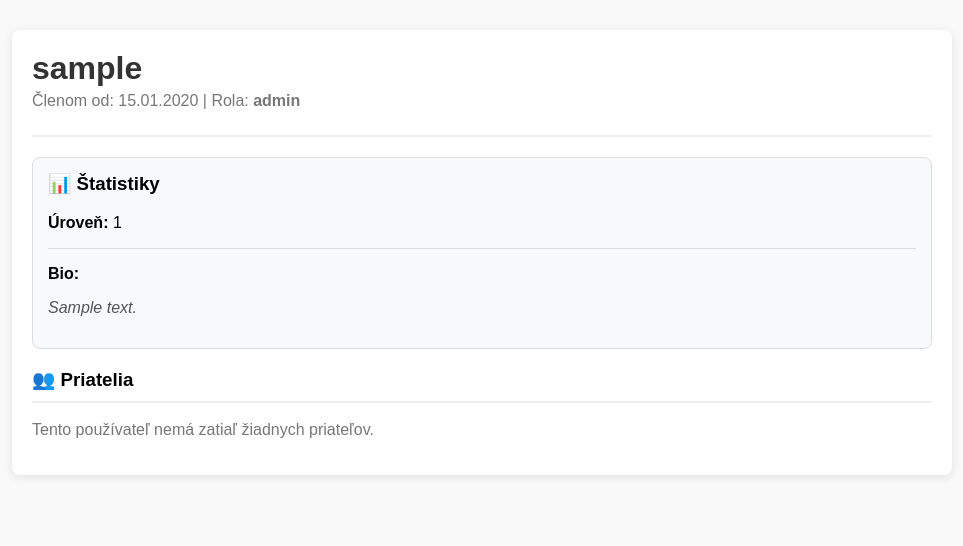
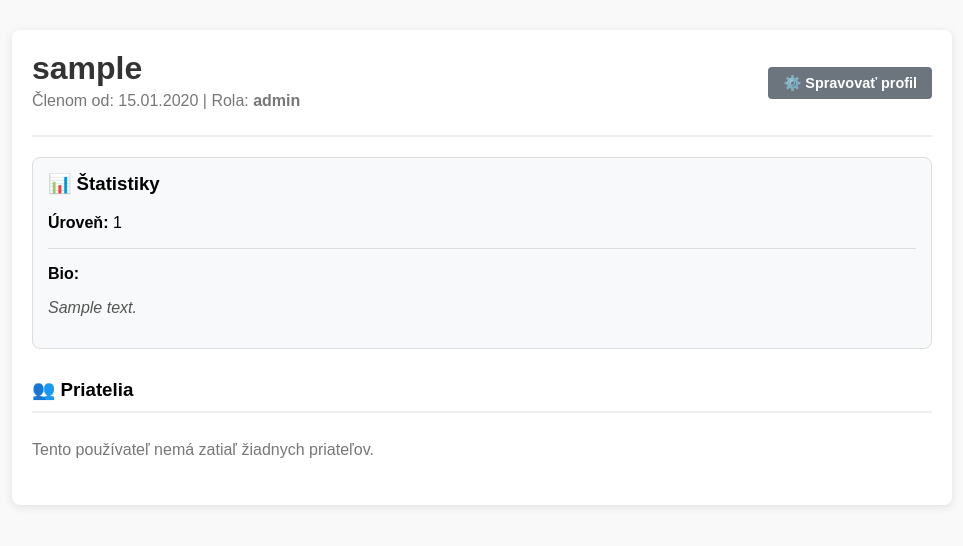
Before and after one commit to calex404/VoidWave-web_application, a Django app: page /profily/1/ in a window 1280 px wide. Shown: the part 50-596 px from the top of the page, without its empty margins (158-1121 px from the left). Run offline with Django 5.2, Linux system fonts and the light colour scheme; a user stored in the database is signed in; tables that the repository leaves empty hold one stand-in row (values such as "Sample post").

Commit message:
friendships solved

```diff
--- a/core/templates/core/profil_detail.html
+++ b/core/templates/core/profil_detail.html
@@ -17,6 +17,9 @@
             border-bottom: 2px solid #eee;
             padding-bottom: 20px;
             margin-bottom: 20px;
+            display: flex;
+            justify-content: space-between;
+            align-items: center;
         }
         .stats-box {
             background-color: #f8f9fa;
@@ -25,6 +28,26 @@
             border: 1px solid #ddd;
             margin-bottom: 20px;
         }
+        /* Tlačidlo pre majiteľa profilu (Na Dashboard) */
+        .btn-settings {
+            text-decoration: none;
+            background-color: #6c757d;
+            color: white;
+            padding: 8px 15px;
+            border-radius: 4px;
+            font-size: 0.9em;
+            font-weight: bold;
+        }
+        .btn-settings:hover { background-color: #5a6268; }
+
+        /* Odkazy na priateľov v zozname */
+        .friend-link {
+            text-decoration: none;
+            font-weight: bold;
+            color: #6f42c1;
+            font-size: 1.1em;
+        }
+        .friend-link:hover { text-decoration: underline; }
     </style>
 </head>
 <body>
@@ -34,11 +57,21 @@
     <div class="container">
 
         <div class="header-section">
-            <h1 style="margin: 0; color: #333;">{{ profil.nickname }}</h1>
-            <p style="color: #777; margin: 5px 0;">
-                Členom od: {{ profil.datum_registracie|date:"d.m.Y" }}
-                {% if profil.rola %} | Rola: <strong>{{ profil.rola.nazov_role }}</strong>{% endif %}
-            </p>
+            <div>
+                <h1 style="margin: 0; color: #333;">{{ profil.nickname }}</h1>
+                <p style="color: #777; margin: 5px 0;">
+                    Členom od: {{ profil.datum_registracie|date:"d.m.Y" }}
+                    {% if profil.rola %} | Rola: <strong>{{ profil.rola.nazov_role }}</strong>{% endif %}
+                </p>
+            </div>
+
+            {% if request.user.profil == profil %}
+                <div>
+                    <a href="{% url 'dashboard' %}" class="btn-settings">
+                        ⚙️ Spravovať profil
+                    </a>
+                </div>
+            {% endif %}
         </div>
 
         <div class="stats-box">
@@ -51,20 +84,26 @@
             </p>
         </div>
 
-        <h3 style="border-bottom: 2px solid #eee; padding-bottom: 10px;">👥 Priatelia</h3>
+        <h3 style="border-bottom: 2px solid #eee; padding-bottom: 10px; margin-top: 30px;">👥 Priatelia</h3>
+
         {% if priatelia %}
             <ul style="list-style: none; padding: 0;">
                 {% for p in priatelia %}
                     <li style="padding: 10px; border-bottom: 1px solid #eee;">
+
                         <a href="{% if p.profil1 == profil %}{% url 'profil_detail' p.profil2.id %}{% else %}{% url 'profil_detail' p.profil1.id %}{% endif %}"
-                           style="text-decoration: none; font-weight: bold; color: #6f42c1;">
-                            {% if p.profil1 == profil %}{{ p.profil2.nickname }}{% else %}{{ p.profil1.nickname }}{% endif %}
+                           class="friend-link">
+                            {% if p.profil1 == profil %}
+                                {{ p.profil2.nickname }}
+                            {% else %}
+                                {{ p.profil1.nickname }}
+                            {% endif %}
                         </a>
                     </li>
                 {% endfor %}
             </ul>
         {% else %}
-            <p style="color: #777;">Tento používateľ nemá zatiaľ žiadnych priateľov.</p>
+            <p style="color: #777; padding: 10px 0;">Tento používateľ nemá zatiaľ žiadnych priateľov.</p>
         {% endif %}
 
     </div>
--- a/core/views.py
+++ b/core/views.py
@@ -31,12 +31,35 @@ def profil_list_view(request):
     return render(request, 'core/profil_list.html', context)
 
 def find_priatelov_view(request):
-    """2. HĽADANIE (Zoznam s tlačidlami 'Pridať')"""
-    # Vylúčime seba zo zoznamu
-    profily = Profil.objects.exclude(user=request.user)
+    """2. HĽADANIE (Zoznam s tlačidlami 'Pridať') - Vylučuje existujúcich priateľov."""
+    if not request.user.is_authenticated:
+        return redirect('login')
+
+    hladany_profil = request.user.profil
+
+    # --- 1. Zostavíme zoznam ID priateľov a vlastného ID ---
+
+    # Nájdi všetky POTVRDENÉ vzťahy, kde figuruje aktuálny profil
+    priatelia_vztahy = Priatelstvo.objects.filter(
+        Q(profil1=hladany_profil) | Q(profil2=hladany_profil),
+        stav='accepted'
+    )
+
+    # Vytvoríme list ID na vylúčenie (vrátane vlastného ID)
+    priatelia_ids = [hladany_profil.id]
+    for vztah in priatelia_vztahy:
+        # Určíme, kto je ten druhý a pridáme ho do listu
+        if vztah.profil1 == hladany_profil:
+            priatelia_ids.append(vztah.profil2.id)
+        else:
+            priatelia_ids.append(vztah.profil1.id)
+
+    # 2. Vylúčime priateľov a mňa zo zoznamu výsledkov
+    profily = Profil.objects.all().exclude(id__in=priatelia_ids)
+
     context = {
         'profily': profily,
-        'hladame_priatelov': True   # <--- Tlačidlá viditeľné
+        'hladame_priatelov': True,  # Zobrazí tlačidlá v HTML
     }
     return render(request, 'core/profil_list.html', context)
 
@@ -47,35 +70,24 @@ def find_priatelov_view(request):
 def profil_detail_view(request, profil_id):
     profil = get_object_or_404(Profil, id=profil_id)
 
-    # Získame priateľov a žiadosti (logika ostáva)
-    priatelia = Priatelstvo.objects.filter(
-        Q(profil1=profil) | Q(profil2=profil),
-        stav='accepted'
-    )
-    ziadosti = Priatelstvo.objects.filter(
-        profil2=profil,
-        stav='pending'
+    # 1. Nájdi všetky vzťahy, kde figuruje tento profil (priatelia aj čakajúci)
+    vsetky_vztahy = Priatelstvo.objects.filter(
+        Q(profil1=profil) | Q(profil2=profil)
     )
 
-    # Získanie notifikácií (Len ak pozerám SVOJ profil)
-    oznamenia_list = []
-    if request.user.profil == profil:
-        # Načítame záznamy, zoradené podľa dátumu odoslania
-        odoslania = Odoslanie.objects.filter(prijemca=profil).order_by('-datum_odoslania')
-        for o in odoslania:
-            oznamenia_list.append({
-                'oznamenie': o.oznamenie,
-                'datum_odoslania': o.datum_odoslania,
-                'datum_precitania': o.datum_precitania
-            })
+    # 2. Vyfiltruj len tie, ktoré sú POTVRDENÉ
+    priatelia = vsetky_vztahy.filter(stav='accepted')
+
+    # --- FINÁLNY DEBUG CHECK ---
+    print(f"\n--- ZOBRAZENIE PRIATEĽOV ---")
+    print(f"Hľadaný profil: {profil.nickname}")
+    print(f"NAŠLO V DB (prijatých): {priatelia.count()}")
+    print("---------------------------\n")
 
     context = {
         'profil': profil,
-        'priatelia': priatelia,
-        'ziadosti': ziadosti,
-        'oznamenia_list': oznamenia_list
+        'priatelia': priatelia, # Toto posielame do HTML
     }
-    # TOTO renderuje správnu šablónu s profilom
     return render(request, 'core/profil_detail.html', context)
 
 # 💥 CHÝBAJÚCA FUNKCIA: PROFIL EDIT VIEW (Pridaná) 💥
@@ -147,30 +159,37 @@ def send_friend_request(request, profil_id):
     return redirect('find_priatelov')
 
 def accept_friend_request(request, request_id):
-    """Bezpečné prijatie žiadosti."""
+    """Prijme žiadosť, vytvorí/opraví Priateľstvo a zmaže notifikáciu."""
     if not request.user.is_authenticated: return redirect('login')
 
     ziadost = get_object_or_404(FriendRequest, id=request_id)
 
     if ziadost.pre_koho == request.user.profil:
 
-        # 1. Zoraď profily podľa ID (menšie ID bude vždy profil1)
-        # Toto zabráni duplicitám typu A-B vs B-A
+        # 1. Zoraď profily podľa ID, aby sme našli existujúci záznam v Priatelstvo
         p1, p2 = sorted([ziadost.od_koho, ziadost.pre_koho], key=lambda x: x.id)
 
-        # 2. Skúsime vytvoriť priateľstvo (ak už existuje, nič sa nestane)
-        # Používame filter() a exists(), aby sme predišli IntegrityError
-        if not Priatelstvo.objects.filter(profil1=p1, profil2=p2).exists():
-            Priatelstvo.objects.create(profil1=p1, profil2=p2, stav='accepted')
+        # 2. Nájdeme alebo vytvoríme záznam v Priatelstvo a nastavíme ho na 'accepted'
 
-        # 3. Zmažeme žiadosť
+        # AK už existuje pending záznam (čo by sa nemalo stať, ale pre istotu)
+        priatelstvo_obj, created = Priatelstvo.objects.get_or_create(
+            profil1=p1,
+            profil2=p2,
+            # defaults sa použije len pri created=True
+            defaults={'stav': 'accepted'}
+        )
+
+        # AK bol nájdený (created=False), alebo AK bol práve vytvorený a má stav 'pending', aktualizujeme ho
+        if priatelstvo_obj.stav != 'accepted':
+             priatelstvo_obj.stav = 'accepted'
+             priatelstvo_obj.save()
+
+        # 3. Zmažeme žiadosť (notifikáciu)
         ziadost.delete()
 
         messages.success(request, f"Teraz si priateľ s {ziadost.od_koho.nickname}!")
 
-    return redirect('oznamenie_list')
-
-    # Vrátime sa do Oznámení (kde sme klikli na tlačidlo)
+    # Vrátime sa do Oznámení
     return redirect('oznamenie_list')
 
 def reject_friend_request(request, request_id):
@@ -355,16 +374,31 @@ def oznamenie_list_view(request):
     }
     return render(request, 'core/oznamenie_list.html', context)
 
+from django.contrib.auth import login # <--- Pridaj tento import hore!
+
 def register_view(request):
     if request.method == 'POST':
         form = CustomUserCreationForm(request.POST)
         if form.is_valid():
-            form.save()
+            user = form.save()
+
+            # Vytvoríme profil (aby nevznikla chyba neskôr)
+            Profil.objects.get_or_create(user=user, defaults={'nickname': user.username})
+
+            # --- ZMENA TU ---
+            # Vyhodili sme login(request, user) -> užívateľ sa neprihlási sám
+
+            # Pridáme správu pre užívateľa (voliteľné, ale fajn)
+            messages.success(request, "Registrácia bola úspešná! Teraz sa môžeš prihlásiť.")
+
+            # Presmerujeme na prihlasovaciu stránku
             return redirect('login')
-    else: form = CustomUserCreationForm()
-    context = { 'form': form, 'nadpis': 'Registrácia nového používateľa', }
+
+    else:
+        form = CustomUserCreationForm()
+
+    context = { 'form': form, 'nadpis': 'Registrácia nového používateľa' }
     return render(request, 'registration/register.html', context)
-
 # core/views.py (Pridaj k ostatným View funkciám)
 
 # core/views.py (Pridaj TÚTO FUNKCIU k ostatným View funkciám)
```
Also changed, not shown: core/templates/registration/register.html (+38 -33 lines).
